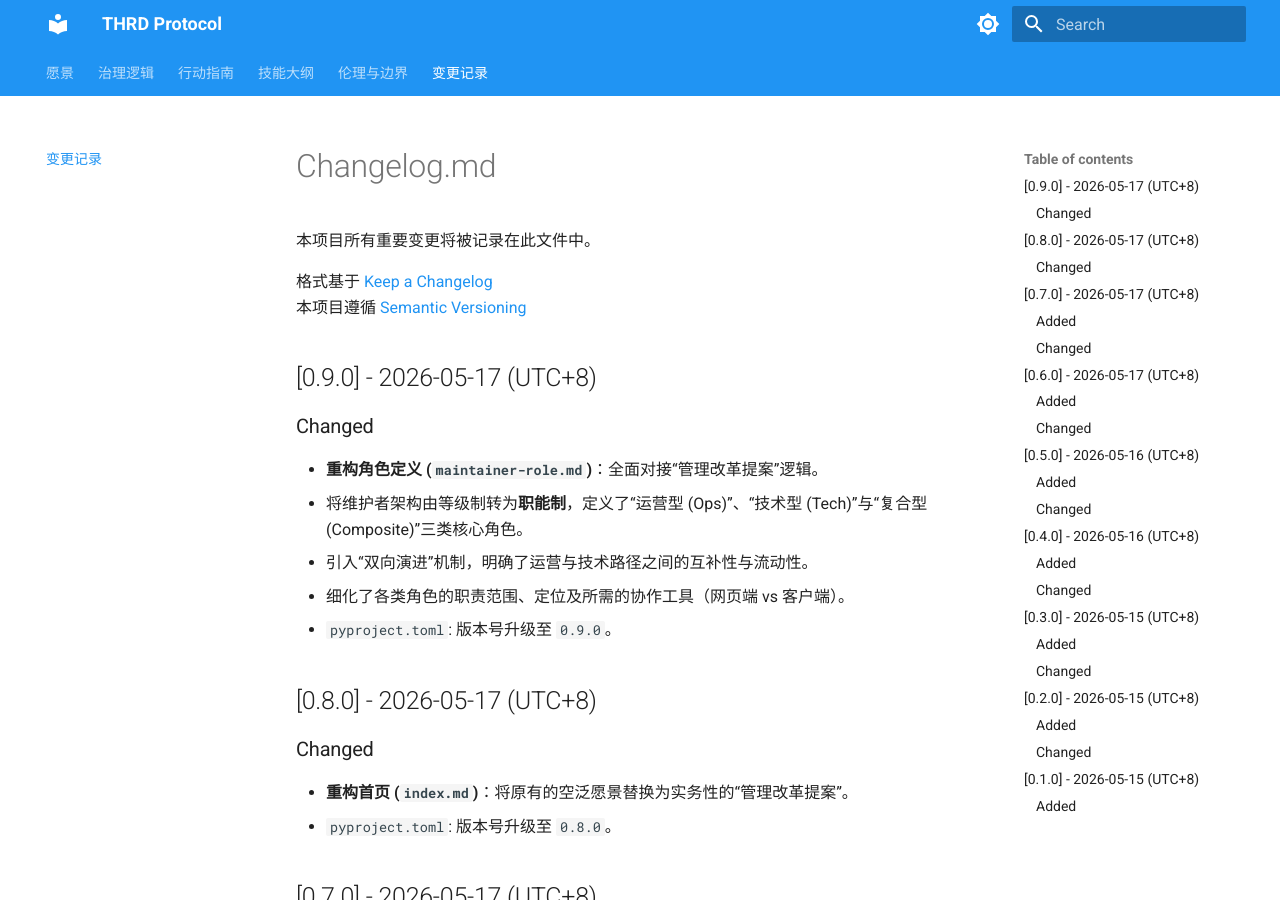
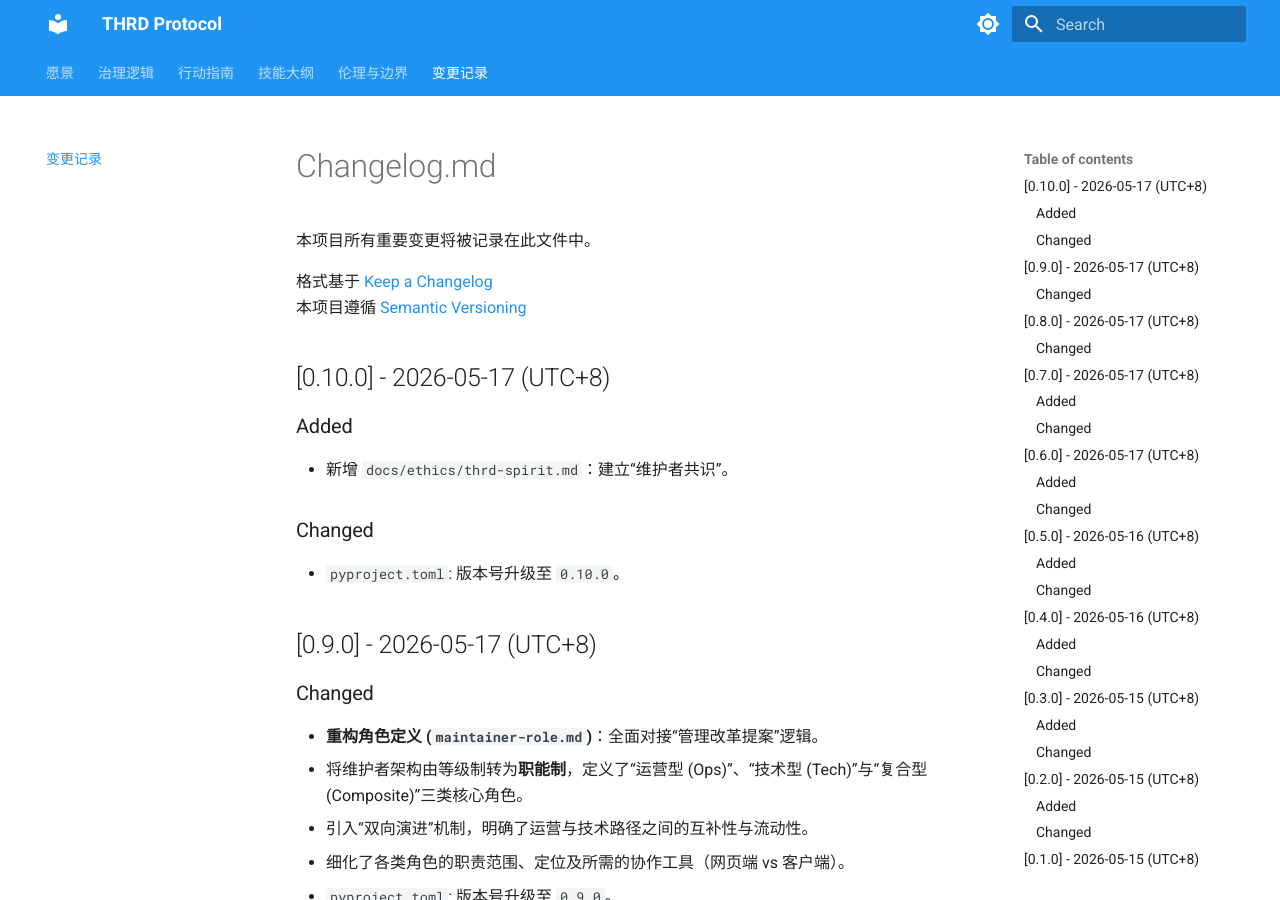
Before and after one commit to TouhouGleaners/THRD-Protocol, an MkDocs documentation site: the page built from docs/changelog.md, in a window 1280 px wide and 900 px high. Built offline with MkDocs 1.6.1 and Material for MkDocs 9.7.7, drawn with Linux system fonts in a browser that asks for light colours.

Commit message:
feat(ethics): 确立维护者共识，定义茶馆精神 (#10)

```diff
--- a/docs/changelog.md
+++ b/docs/changelog.md
@@ -4,6 +4,14 @@
 
 格式基于 [Keep a Changelog](https://keepachangelog.com/zh-CN/1.1.0/)
 本项目遵循 [Semantic Versioning](https://semver.org/lang/zh-CN/)
+
+## [0.10.0] - 2026-05-17 (UTC+8)
+
+### Added
+- 新增 `docs/ethics/thrd-spirit.md`：建立“维护者共识”。
+
+### Changed
+- `pyproject.toml`: 版本号升级至 `0.10.0`。
 
 ## [0.9.0] - 2026-05-17 (UTC+8)
 
--- a/pyproject.toml
+++ b/pyproject.toml
@@ -4,7 +4,7 @@
 
 [project]
 name = "thrd-protocol"
-version = "0.9.0"
+version = "0.10.0"
 description = "Teahouse of Recollected Dreams 管理改革大纲与行动指南"
 readme = "README.md"
 authors = [
```
Also changed, not shown: docs/ethics/thrd-spirit.md (added, +33 -0 lines).
